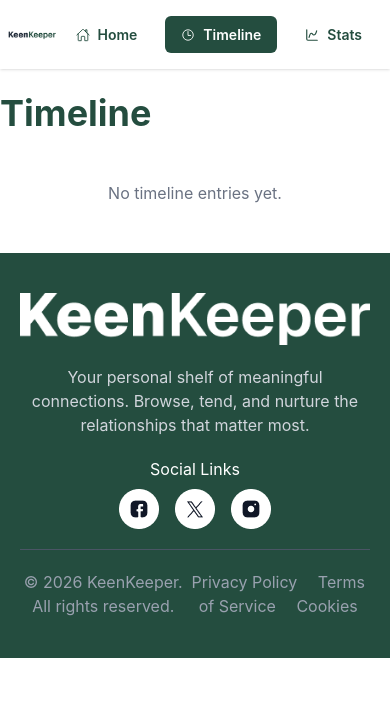
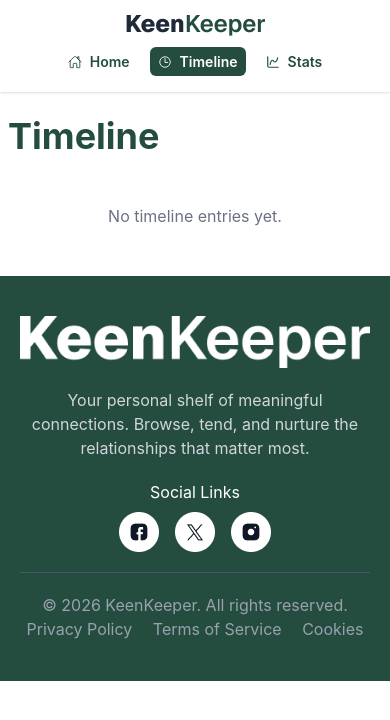
Before and after one commit to omarfaruq2806/KinKeeper, a React (Vite) app: page /timeline in a window 390 px wide. Shown: the top 720 px of the page. Built offline with nearby package versions, Linux system fonts and the light colour scheme.

Commit message:
responsive done for all device

```diff
--- a/src/components/banner/Banner.jsx
+++ b/src/components/banner/Banner.jsx
@@ -3,12 +3,12 @@ import React from "react";
 const Banner = () => {
   return (
     <div className="max-w-7xl mx-auto text-center py-20 space-y-6">
-      <h1 className="text-5xl font-bold ">
+      <h1 className="text-3xl md:text-5xl font-bold ">
         Friends to keep close in your life
       </h1>
       <p className="text-gray-600">
         Your personal shelf of meaningful connections. Browse, tend, and nurture
-        the <br />
+        the <br className="hidden md:block"/>
         relationships that matter most.
       </p>
       <button className="btn text-white bg-[#244D3F]">+ Add a Friend</button>
--- a/src/components/footer/Footer.jsx
+++ b/src/components/footer/Footer.jsx
@@ -28,7 +28,7 @@ const Footer = () => {
             </a>
           </div>
         </div>
-        <div className="text-gray-400 flex items-center justify-between border-t border-gray-600 pt-5">
+        <div className="text-gray-400 flex flex-col md:flex-row items-center justify-between border-t border-gray-600 pt-5">
           <div>
             <p>© 2026 KeenKeeper. All rights reserved.</p>
           </div>
--- a/src/components/frienddetails/FriendDetails..jsx
+++ b/src/components/frienddetails/FriendDetails..jsx
@@ -10,8 +10,7 @@ import { toast } from "react-toastify";
 const FriendDetails = () => {
   const { id } = useParams();
   console.log(id);
-  const { friends, loading, addToTimeline  } =
-    useContext(FriendsContext);
+  const { friends, loading, addToTimeline } = useContext(FriendsContext);
 
   const expectedFriend = friends.find((friend) => friend.id == id);
 
@@ -24,9 +23,9 @@ const FriendDetails = () => {
       <SyncLoader color="green" size={28} speedMultiplier={0} />
     </div>
   ) : (
-    <div className="max-w-5xl mx-auto py-8 grid grid-cols-1 md:grid-cols-3 gap-6">
+    <div className=" px-2  max-w-5xl mx-auto py-8 grid grid-cols-1 md:grid-cols-3 md:gap-6">
       {/* left column */}
-      <div className="col-span-1   text-center space-y-4">
+      <div className="col-span-1   text-center space-y-4 mb-6 md:mb-0">
         <div className=" border border-gray-200 rounded-lg p-4 space-y-2">
           <img
             src={expectedFriend.picture}
@@ -95,11 +94,17 @@ const FriendDetails = () => {
         <div className="border border-gray-200 rounded-lg p-4">
           <h1 className="text-xl font-bold pb-2">Quick Check-In</h1>
           <div className="grid grid-cols-1 md:grid-cols-3 gap-4 text-center">
-            <button className="btn p-10 flex flex-col gap-2" onClick={()=>handleCheckIn('Call' , callIcon)}>
+            <button
+              className="btn p-10 flex flex-col gap-2"
+              onClick={() => handleCheckIn("Call", callIcon)}
+            >
               <img src={callIcon} alt="Call" className="w-6 h-6 mx-auto" />
               Call
             </button>
-            <button className="btn p-10 flex flex-col gap-2" onClickCapture={()=>handleCheckIn("Text", textIcon)}>
+            <button
+              className="btn p-10 flex flex-col gap-2"
+              onClickCapture={() => handleCheckIn("Text", textIcon)}
+            >
               <img src={textIcon} alt="Text" className="w-6 h-6 mx-auto" />
               Text
             </button>
--- a/src/components/friends/AllFriend.jsx
+++ b/src/components/friends/AllFriend.jsx
@@ -7,7 +7,7 @@ import { SyncLoader } from "react-spinners";
 const AllFriend = () => {
   const { friends, loading } = useContext(FriendsContext);
   return (
-    <div className="max-w-5xl mx-auto py-6">
+    <div className="px-2 max-w-5xl mx-auto py-6">
       <h1 className="text-2xl font-bold text-[#244D3F] py-6">Your Friends</h1>
       {loading ? (
         <div className="flex justify-center my-12">
--- a/src/components/friendsSate/FriendsState.jsx
+++ b/src/components/friendsSate/FriendsState.jsx
@@ -2,7 +2,7 @@ import React from "react";
 
 const FriendsState = () => {
   return (
-    <div className="max-w-5xl mx-auto grid grid-cols-1 md:grid-cols-2 lg:grid-cols-4 gap-6 py-6 text-center border-b border-gray-200">
+    <div className="px-2 max-w-5xl mx-auto grid grid-cols-1 md:grid-cols-2 lg:grid-cols-4 gap-6 py-6 text-center border-b border-gray-200">
       <div className="bg-white rounded-lg border border-gray-100 shadow-md p-6 space-y-2">
         <h2 className="text-xl font-semibold text-[#244D3F]">10</h2>
         <p className="text-gray-600">Total Friends</p>
--- a/src/components/navbar/NavBar.jsx
+++ b/src/components/navbar/NavBar.jsx
@@ -7,7 +7,7 @@ import { LuChartSpline } from "react-icons/lu";
 const NavBar = () => {
   return (
     <div className="shadow-sm">
-      <div className="navbar max-w-7xl mx-auto">
+      <div className="navbar flex-col md:flex-row max-w-7xl mx-auto ">
         <div className="flex-1">
           <img src={logo} alt="KinKeeper" />
         </div>
@@ -16,7 +16,7 @@ const NavBar = () => {
             <NavLink
               to="/"
               className={({ isActive }) =>
-                `px-4 py-2 flex items-center gap-2 ${isActive ? " bg-[#244D3F] text-white rounded-md" : "text-[#244D3F]"}`
+                `px-2 py-1 md:px-4 md:py-2 flex items-center gap-2 ${isActive ? " bg-[#244D3F] text-white rounded-md" : "text-[#244D3F]"}`
               }
             >
               <IoHomeOutline />
@@ -25,7 +25,7 @@ const NavBar = () => {
             <NavLink
               to="/timeline"
               className={({ isActive }) =>
-                `px-4 py-2 flex items-center gap-2 ${isActive ? " bg-[#244D3F] text-white rounded-md" : "text-[#244D3F]"}`
+                `px-2 py-1 md:px-4 md:py-2 flex items-center gap-2 ${isActive ? " bg-[#244D3F] text-white rounded-md" : "text-[#244D3F]"}`
               }
             >
               <IoTimeOutline />
@@ -34,7 +34,7 @@ const NavBar = () => {
             <NavLink
               to="/stats"
               className={({ isActive }) =>
-                `px-4 py-2 flex items-center gap-2 ${isActive ? " bg-[#244D3F] text-white rounded-md" : "text-[#244D3F]"}`
+                `px-2 py-1 md:px-4 md:py-2 flex items-center gap-2 ${isActive ? " bg-[#244D3F] text-white rounded-md" : "text-[#244D3F]"}`
               }
             >
               <LuChartSpline />
--- a/src/pages/stats/Stats.jsx
+++ b/src/pages/stats/Stats.jsx
@@ -19,7 +19,7 @@ const totalCount = call + text + video;
   ];
   return (
     <div className="max-w-5xl mx-auto py-8">
-      <h1 className="text-4xl  font-bold text-[#244D3F] mb-6">
+      <h1 className="mx-2 text-2xl md:text-4xl  font-bold text-[#244D3F] mb-6">
         Friendship Analytics
       </h1>
       {totalCount === 0 ? (
@@ -27,7 +27,7 @@ const totalCount = call + text + video;
           <p className="text-gray-500">No interactions yet. Start connecting!</p>
         </div>
       ) : (
-        <div className="border border-gray-200 shadow-sm rounded-2xl p-6">
+        <div className="mx-2  border border-gray-200 shadow-sm rounded-2xl p-5">
           <p className="text-[#244D3F] font-semibold text-lg">
             By Interaction Type{" "}
           </p>
--- a/src/pages/timeline/TimeLine.jsx
+++ b/src/pages/timeline/TimeLine.jsx
@@ -8,13 +8,13 @@ const TimeLine = () => {
 
   return (
     <div className="max-w-5xl mx-auto">
-      <h1 className="text-4xl font-bold text-[#244D3F] my-6">Timeline</h1>
+      <h1 className="text-4xl font-bold text-[#244D3F] my-6 mx-2 ">Timeline</h1>
       {timeLine.length === 0 ? (
         <div className="flex justify-center my-12">
           <p className="text-gray-500">No timeline entries yet.</p>
         </div>
       ) : (
-        <div className="grid gap-4 mb-7">
+        <div className="grid gap-4 mb-7 px-2 md:px-0">
           {timeLine.map((entry, ind) => {
             return loading ? (
               <div className="flex justify-center my-12">
@@ -23,7 +23,7 @@ const TimeLine = () => {
             ) : (
               <div
                 key={ind}
-                className="flex gap-4 p-5 border border-gray-200 rounded-lg shadow-sm "
+                className="flex items-center gap-4 p-5 mx-2 border border-gray-200 rounded-lg shadow-sm "
               >
                 <div>
                   <img src={entry.icon} alt={entry.title} />
```
